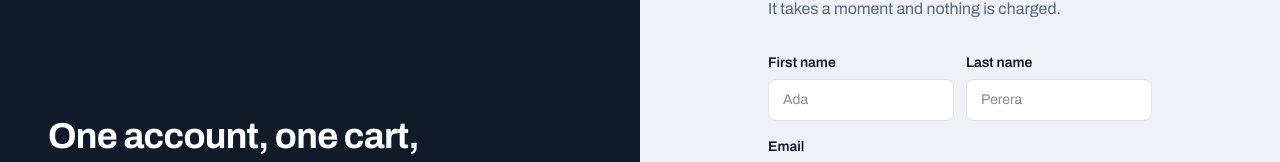
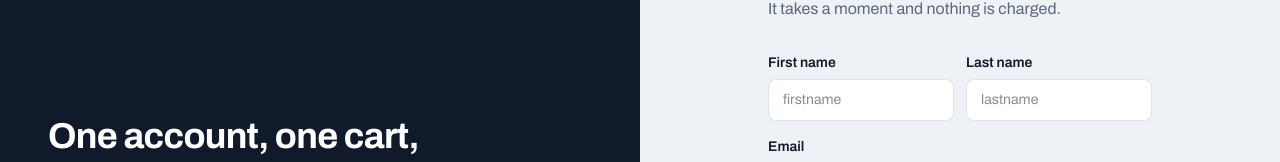
Before and after one commit to Mihiranga2001/E-Commerce-Checkout-and-Payment-System-Frontend, a React (Vite) app: page /register in a window 1280 px wide. Shown: the part 221-383 px from the top of the page. Built offline with nearby package versions, Linux system fonts and the light colour scheme; no server answers.

Commit message:
register page update

```diff
--- a/src/pages/registerPage.jsx
+++ b/src/pages/registerPage.jsx
@@ -74,7 +74,7 @@ export default function RegisterPage() {
 							<input
 								value={firstName}
 								onChange={(e) => setFirstName(e.target.value)}
-								placeholder="Ada"
+								placeholder="firstname"
 								className="mt-1.5 w-full rounded-lg border border-line bg-surface px-3.5 py-2.5 font-normal outline-none focus:border-accent"
 							/>
 						</label>
@@ -83,7 +83,7 @@ export default function RegisterPage() {
 							<input
 								value={lastName}
 								onChange={(e) => setLastName(e.target.value)}
-								placeholder="Perera"
+								placeholder="lastname"
 								className="mt-1.5 w-full rounded-lg border border-line bg-surface px-3.5 py-2.5 font-normal outline-none focus:border-accent"
 							/>
 						</label>
```
